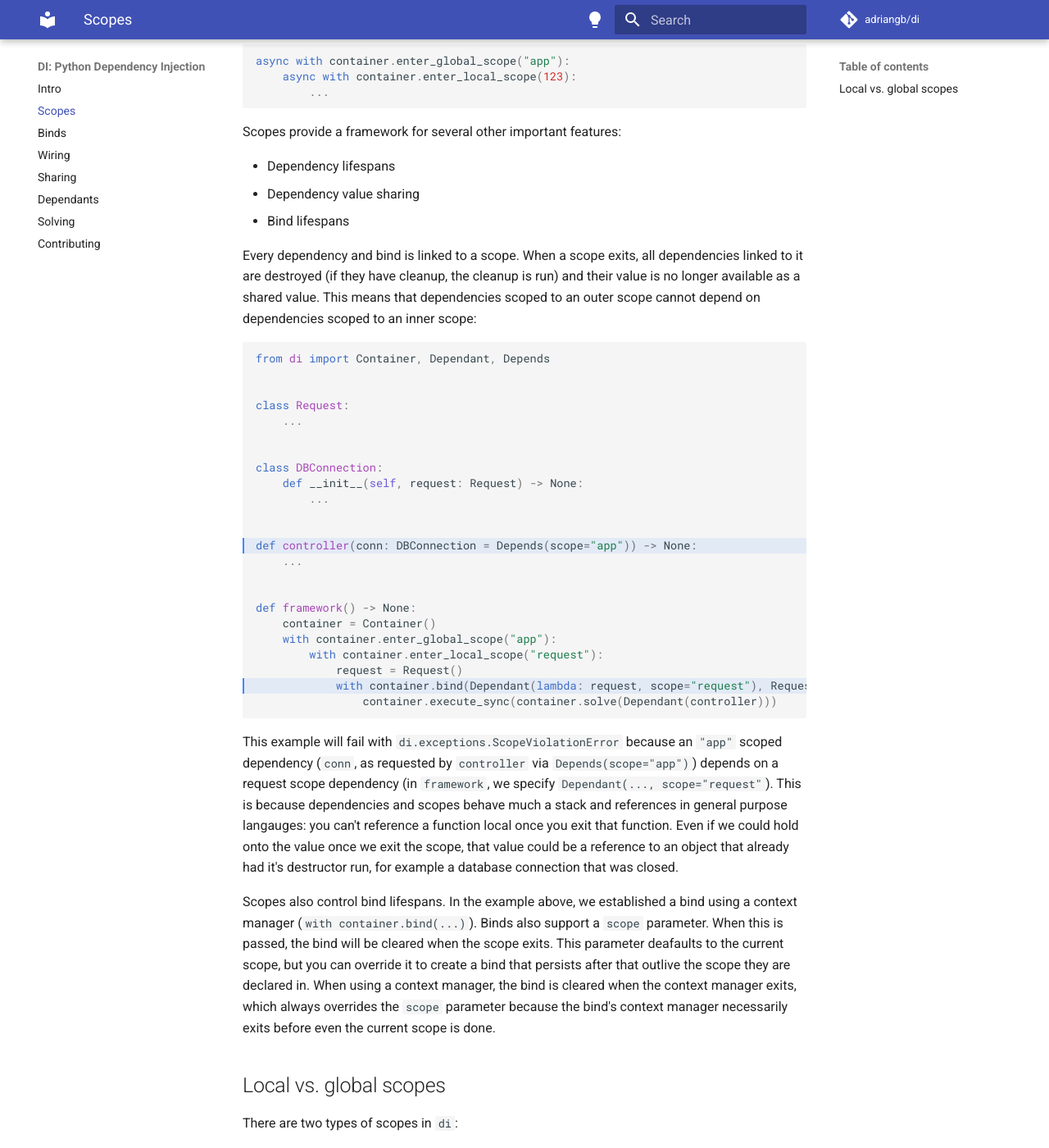
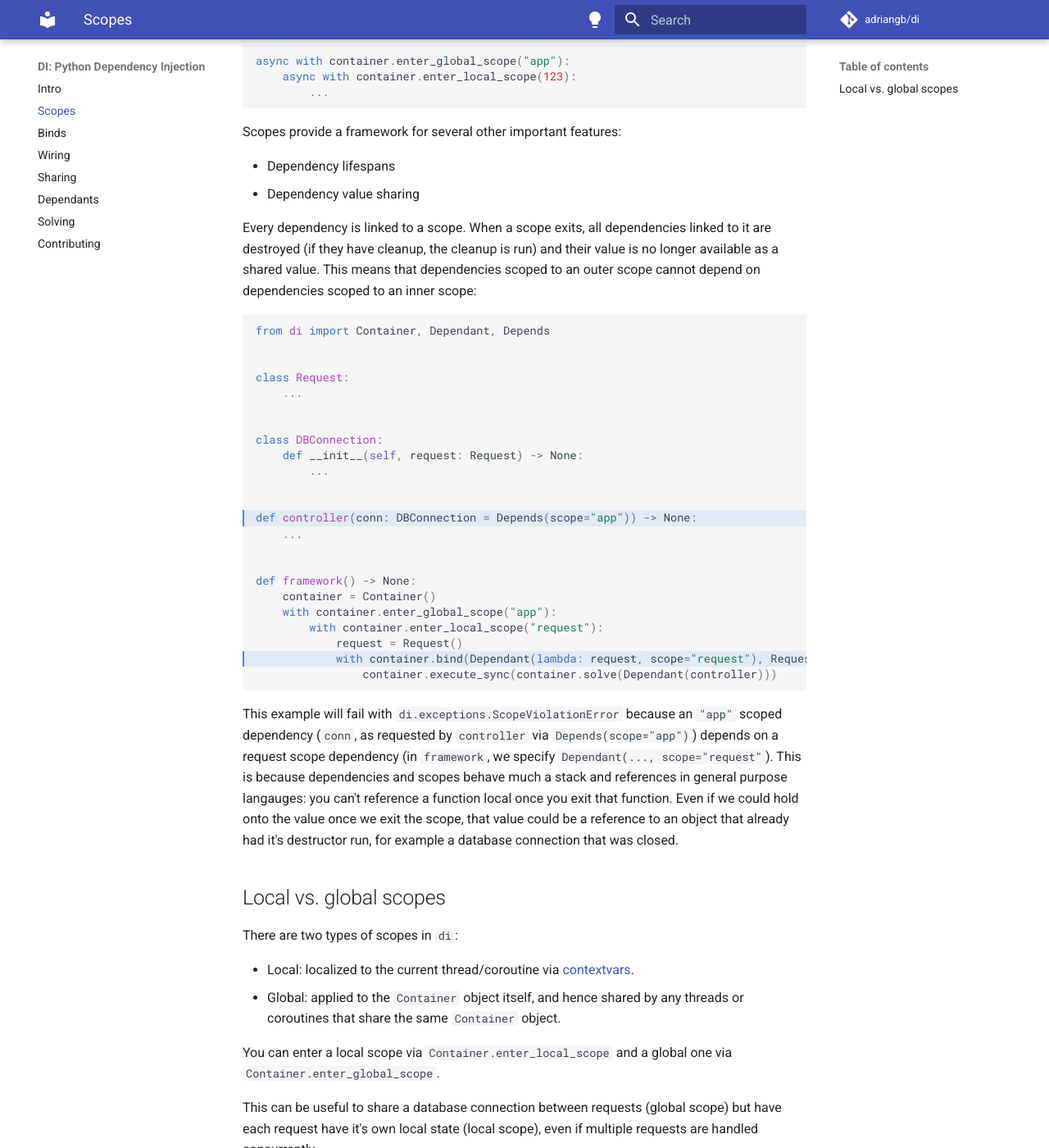
Before and after one commit to adriangb/di, an MkDocs documentation site: the page built from docs/scopes.md, in a window 1280 px wide and 1400 px high, scrolled down 394 px. Shown: the whole window at 82% size. Built offline with MkDocs 1.6.1 and Material for MkDocs 9.7.7, drawn with Linux system fonts in a browser that asks for light colours; comment, search, counter and statistics services are not loaded.

Commit message:
Update docs

```diff
--- a/docs/scopes.md
+++ b/docs/scopes.md
@@ -19,9 +19,8 @@ Scopes provide a framework for several other important features:
 
 - Dependency lifespans
 - Dependency value sharing
-- Bind lifespans
 
-Every dependency and bind is linked to a scope.
+Every dependency is linked to a scope.
 When a scope exits, all dependencies linked to it are destroyed (if they have cleanup, the cleanup is run) and their value is no longer available as a shared value.
 This means that dependencies scoped to an outer scope cannot depend on dependencies scoped to an inner scope:
 
@@ -32,13 +31,6 @@ This means that dependencies scoped to an outer scope cannot depend on dependenc
 This example will fail with `di.exceptions.ScopeViolationError` because an `"app"` scoped dependency (`conn`, as requested by `controller` via `Depends(scope="app")`) depends on a request scope dependency (in `framework`, we specify `Dependant(..., scope="request"`).
 This is because dependencies and scopes behave much a stack and references in general purpose langauges: you can't reference a function local once you exit that function.
 Even if we could hold onto the value once we exit the scope, that value could be a reference to an object that already had it's destructor run, for example a database connection that was closed.
-
-Scopes also control bind lifespans.
-In the example above, we established a bind using a context manager (`with container.bind(...)`).
-Binds also support a `scope` parameter.
-When this is passed, the bind will be cleared when the scope exits.
-This parameter deafaults to the current scope, but you can override it to create a bind that persists after that outlive the scope they are declared in.
-When using a context manager, the bind is cleared when the context manager exits, which always overrides the `scope` parameter because the bind's context manager necessarily exits before even the current scope is done.
 
 ## Local vs. global scopes
 
```
Also changed, not shown: docs/binds.md (+2 -0 lines).
